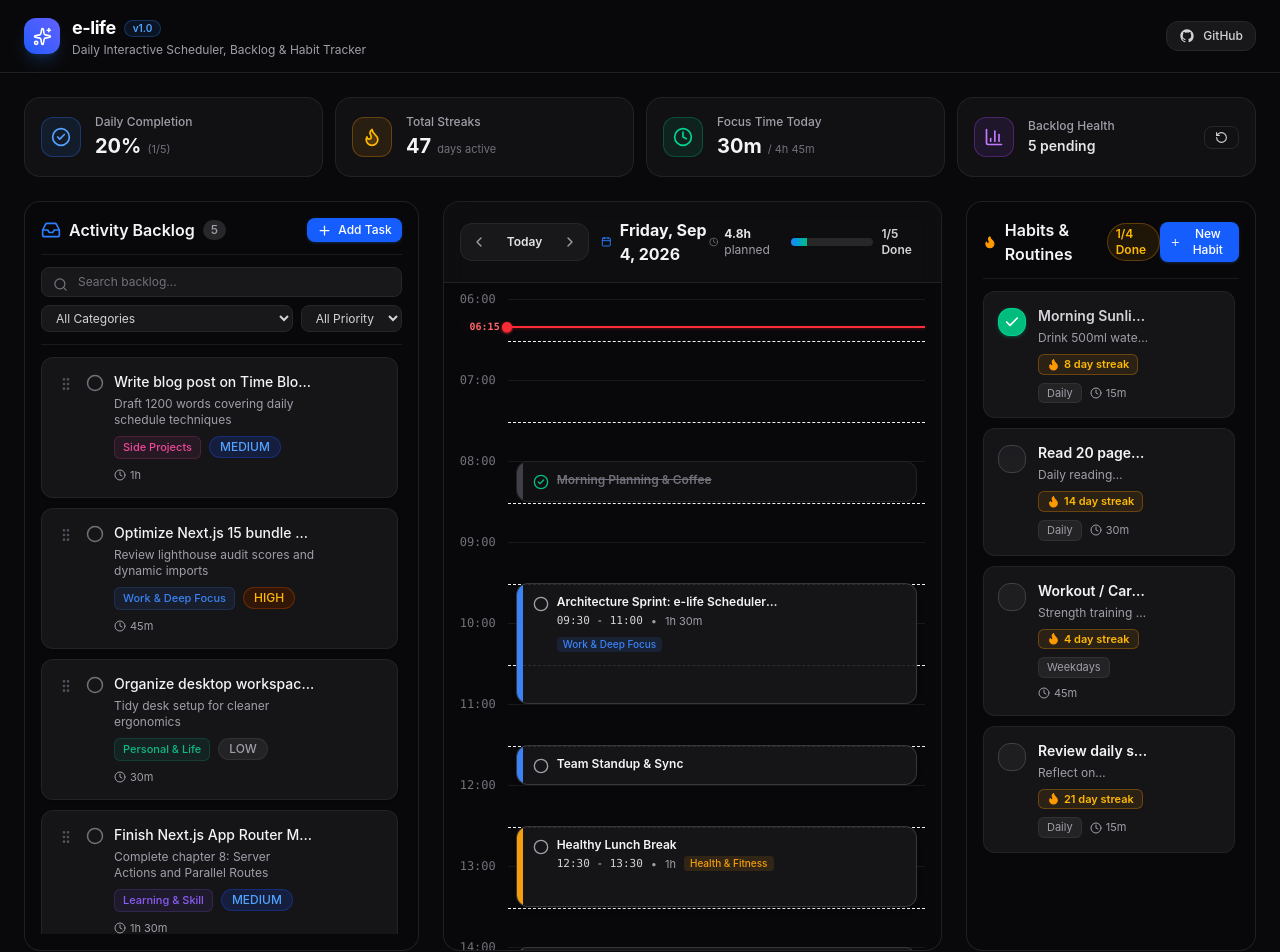
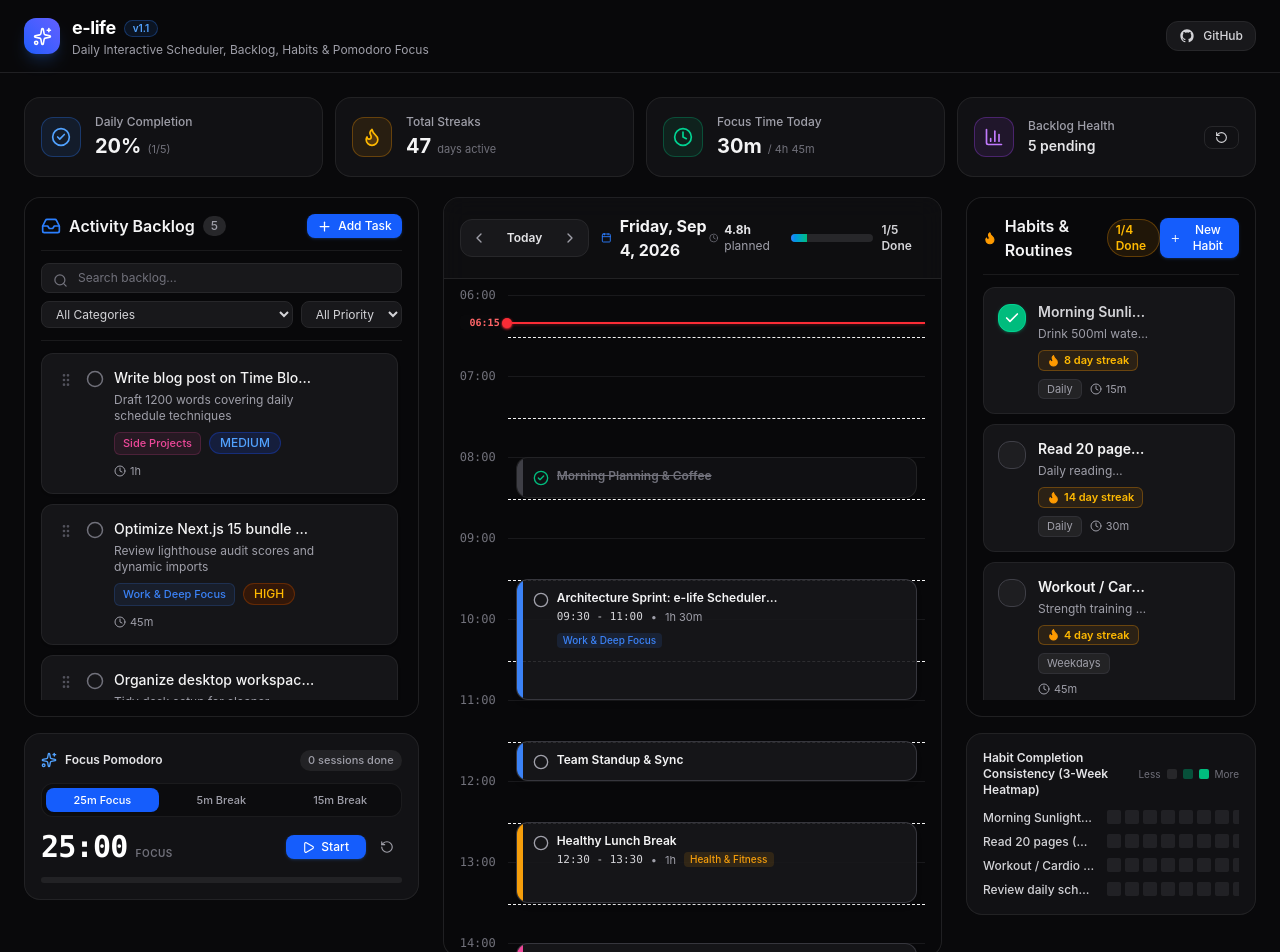
Before and after one commit to nawa316/e-life, a Next.js app: page / in a window 1280 px wide. Shown: the top 952 px of the page. Built offline with nearby package versions, Linux system fonts and the light colour scheme.

Commit message:
feat(focus): add deep focus pomodoro timer and 3-week habit streak heatmap

```diff
--- a/src/app/page.tsx
+++ b/src/app/page.tsx
@@ -14,13 +14,14 @@ import { ScheduleProvider, useSchedule } from "@/lib/store";
 import { DayTimeline } from "@/components/timeline/DayTimeline";
 import { BacklogDrawer } from "@/components/backlog/BacklogDrawer";
 import { HabitTracker } from "@/components/habits/HabitTracker";
+import { HabitHeatmap } from "@/components/habits/HabitHeatmap";
 import { AnalyticsOverview } from "@/components/stats/AnalyticsOverview";
+import { PomodoroTimer } from "@/components/timeline/PomodoroTimer";
 import { Task } from "@/lib/types";
-import { minutesToTime, timeToMinutes } from "@/lib/utils";
-import { Calendar, CheckSquare, Flame, Sparkles, LayoutGrid } from "lucide-react";
+import { Sparkles } from "lucide-react";
 
 function ScheduleApp() {
-  const { selectedDate, scheduleTask, tasks } = useSchedule();
+  const { selectedDate, scheduleTask, habits } = useSchedule();
   const [activeTask, setActiveTask] = useState<Task | null>(null);
   const [activeTab, setActiveTab] = useState<"planner" | "habits">("planner");
 
@@ -76,11 +77,11 @@ function ScheduleApp() {
               <div className="flex items-center gap-2">
                 <h1 className="text-lg font-bold tracking-tight text-white">e-life</h1>
                 <span className="text-[10px] font-semibold bg-blue-500/10 text-blue-400 border border-blue-500/30 px-2 py-0.2 rounded-full">
-                  v1.0
+                  v1.1
                 </span>
               </div>
               <p className="text-xs text-zinc-400">
-                Daily Interactive Scheduler, Backlog & Habit Tracker
+                Daily Interactive Scheduler, Backlog, Habits & Pomodoro Focus
               </p>
             </div>
           </div>
@@ -125,37 +126,43 @@ function ScheduleApp() {
         </header>
 
         {/* Main Content Area */}
-        <main className="flex-1 max-w-[1700px] w-full mx-auto p-4 md:p-6 space-y-6">
+        <main className="flex-1 max-w-[1700px] w-full mx-auto p-4 md:p-6 space-y-5">
           {/* Top Analytics Stats */}
           <AnalyticsOverview />
 
           {/* 3-Column Responsive Grid */}
           <div className="grid grid-cols-1 lg:grid-cols-12 gap-6 items-start">
-            {/* Left Column: Backlog Activity Drawer */}
+            {/* Left Column: Backlog Activity Drawer + Focus Pomodoro */}
             <div
-              className={`lg:col-span-4 h-[750px] ${
+              className={`lg:col-span-4 space-y-4 ${
                 activeTab === "habits" ? "hidden lg:block" : "block"
               }`}
             >
-              <BacklogDrawer />
+              <div className="h-[520px]">
+                <BacklogDrawer />
+              </div>
+              <PomodoroTimer />
             </div>
 
             {/* Center Column: Interactive Day Timeline */}
             <div
-              className={`lg:col-span-5 h-[750px] ${
+              className={`lg:col-span-5 h-[760px] ${
                 activeTab === "habits" ? "hidden lg:block" : "block"
               }`}
             >
               <DayTimeline startHour={6} endHour={23} />
             </div>
 
-            {/* Right Column: Habit Tracker & Routines */}
+            {/* Right Column: Habit Tracker & Consistency Heatmap */}
             <div
-              className={`lg:col-span-3 h-[750px] ${
+              className={`lg:col-span-3 space-y-4 ${
                 activeTab === "planner" ? "hidden lg:block" : "block"
               }`}
             >
-              <HabitTracker />
+              <div className="h-[520px]">
+                <HabitTracker />
+              </div>
+              <HabitHeatmap habits={habits} />
             </div>
           </div>
         </main>
--- /dev/null
+++ b/src/components/habits/HabitHeatmap.tsx
@@ -0,0 +1,72 @@
+"use client";
+
+import React from "react";
+import { Habit } from "@/lib/types";
+
+interface HabitHeatmapProps {
+  habits: Habit[];
+  daysToShow?: number;
+}
+
+export function HabitHeatmap({ habits, daysToShow = 21 }: HabitHeatmapProps) {
+  // Generate date list for last `daysToShow` days
+  const dates: { dateStr: string; dayNum: number; dayLabel: string }[] = [];
+  const today = new Date();
+
+  for (let i = daysToShow - 1; i >= 0; i--) {
+    const d = new Date(today);
+    d.setDate(d.getDate() - i);
+    const y = d.getFullYear();
+    const m = String(d.getMonth() + 1).padStart(2, "0");
+    const dayStr = String(d.getDate()).padStart(2, "0");
+    const dateStr = `${y}-${m}-${dayStr}`;
+
+    dates.push({
+      dateStr,
+      dayNum: d.getDate(),
+      dayLabel: d.toLocaleDateString("en-US", { weekday: "narrow" }),
+    });
+  }
+
+  return (
+    <div className="bg-zinc-900/60 border border-zinc-800/80 rounded-2xl p-4 backdrop-blur-md">
+      <div className="flex items-center justify-between mb-3">
+        <h4 className="text-xs font-semibold text-zinc-200">Habit Completion Consistency (3-Week Heatmap)</h4>
+        <div className="flex items-center gap-1.5 text-[10px] text-zinc-500">
+          <span>Less</span>
+          <span className="w-2.5 h-2.5 rounded-xs bg-zinc-800" />
+          <span className="w-2.5 h-2.5 rounded-xs bg-emerald-700/60" />
+          <span className="w-2.5 h-2.5 rounded-xs bg-emerald-500" />
+          <span>More</span>
+        </div>
+      </div>
+
+      <div className="space-y-2">
+        {habits.slice(0, 4).map((habit) => (
+          <div key={habit.id} className="flex items-center gap-3">
+            <span className="text-xs font-medium text-zinc-300 w-28 truncate shrink-0" title={habit.title}>
+              {habit.title}
+            </span>
+
+            <div className="flex items-center gap-1 flex-1 overflow-x-auto pb-0.5">
+              {dates.map((d) => {
+                const isCompleted = habit.completedDates.includes(d.dateStr);
+                return (
+                  <div
+                    key={d.dateStr}
+                    title={`${habit.title} on ${d.dateStr}: ${isCompleted ? "Completed" : "Missed"}`}
+                    className={`w-3.5 h-3.5 rounded-xs shrink-0 transition-colors ${
+                      isCompleted
+                        ? "bg-emerald-500 shadow-xs shadow-emerald-500/30"
+                        : "bg-zinc-800/80 hover:bg-zinc-700/80"
+                    }`}
+                  />
+                );
+              })}
+            </div>
+          </div>
+        ))}
+      </div>
+    </div>
+  );
+}
--- /dev/null
+++ b/src/components/timeline/PomodoroTimer.tsx
@@ -0,0 +1,163 @@
+"use client";
+
+import React, { useState, useEffect } from "react";
+import { Play, Pause, RotateCcw, Volume2, Sparkles, Coffee } from "lucide-react";
+import { Button } from "../ui/Button";
+import confetti from "canvas-confetti";
+
+type Mode = "focus" | "shortBreak" | "longBreak";
+
+const MODE_DURATIONS: Record<Mode, number> = {
+  focus: 25 * 60,
+  shortBreak: 5 * 60,
+  longBreak: 15 * 60,
+};
+
+export function PomodoroTimer() {
+  const [mode, setMode] = useState<Mode>("focus");
+  const [timeLeft, setTimeLeft] = useState<number>(MODE_DURATIONS.focus);
+  const [isRunning, setIsRunning] = useState<boolean>(false);
+  const [sessionsCompleted, setSessionsCompleted] = useState<number>(0);
+
+  useEffect(() => {
+    let timer: NodeJS.Timeout | null = null;
+
+    if (isRunning && timeLeft > 0) {
+      timer = setInterval(() => {
+        setTimeLeft((prev) => prev - 1);
+      }, 1000);
+    } else if (timeLeft === 0) {
+      setIsRunning(false);
+      if (mode === "focus") {
+        setSessionsCompleted((prev) => prev + 1);
+        try {
+          confetti({
+            particleCount: 50,
+            spread: 60,
+            origin: { y: 0.8 },
+          });
+        } catch (e) {
+          // ignore
+        }
+      }
+    }
+
+    return () => {
+      if (timer) clearInterval(timer);
+    };
+  }, [isRunning, timeLeft, mode]);
+
+  const switchMode = (newMode: Mode) => {
+    setMode(newMode);
+    setTimeLeft(MODE_DURATIONS[newMode]);
+    setIsRunning(false);
+  };
+
+  const resetTimer = () => {
+    setTimeLeft(MODE_DURATIONS[mode]);
+    setIsRunning(false);
+  };
+
+  const minutes = Math.floor(timeLeft / 60);
+  const seconds = timeLeft % 60;
+  const formattedTime = `${String(minutes).padStart(2, "0")}:${String(seconds).padStart(2, "0")}`;
+
+  const totalDuration = MODE_DURATIONS[mode];
+  const progressPercent = ((totalDuration - timeLeft) / totalDuration) * 100;
+
+  return (
+    <div className="bg-zinc-900/70 border border-zinc-800/80 rounded-2xl p-4 backdrop-blur-md">
+      <div className="flex items-center justify-between mb-3">
+        <div className="flex items-center gap-2">
+          <Sparkles className="text-blue-400" size={16} />
+          <h4 className="text-xs font-semibold text-zinc-200">Focus Pomodoro</h4>
+        </div>
+        <span className="text-[11px] font-medium text-zinc-400 bg-zinc-800/80 px-2 py-0.5 rounded-full">
+          {sessionsCompleted} sessions done
+        </span>
+      </div>
+
+      {/* Mode Buttons */}
+      <div className="grid grid-cols-3 gap-1.5 p-1 bg-zinc-950/60 rounded-xl mb-3 border border-zinc-800/60">
+        <button
+          onClick={() => switchMode("focus")}
+          className={`py-1 text-[11px] font-medium rounded-lg transition-all cursor-pointer ${
+            mode === "focus"
+              ? "bg-blue-600 text-white shadow-xs"
+              : "text-zinc-400 hover:text-zinc-200"
+          }`}
+        >
+          25m Focus
+        </button>
+        <button
+          onClick={() => switchMode("shortBreak")}
+          className={`py-1 text-[11px] font-medium rounded-lg transition-all cursor-pointer ${
+            mode === "shortBreak"
+              ? "bg-emerald-600 text-white shadow-xs"
+              : "text-zinc-400 hover:text-zinc-200"
+          }`}
+        >
+          5m Break
+        </button>
+        <button
+          onClick={() => switchMode("longBreak")}
+          className={`py-1 text-[11px] font-medium rounded-lg transition-all cursor-pointer ${
+            mode === "longBreak"
+              ? "bg-purple-600 text-white shadow-xs"
+              : "text-zinc-400 hover:text-zinc-200"
+          }`}
+        >
+          15m Break
+        </button>
+      </div>
+
+      {/* Timer Display & Controls */}
+      <div className="flex items-center justify-between">
+        <div className="flex items-baseline gap-2">
+          <span className="text-3xl font-mono font-bold tracking-tight text-white">
+            {formattedTime}
+          </span>
+          <span className="text-[10px] uppercase font-semibold text-zinc-500 tracking-wider">
+            {mode}
+          </span>
+        </div>
+
+        <div className="flex items-center gap-1.5">
+          <Button
+            size="sm"
+            variant={isRunning ? "secondary" : "primary"}
+            onClick={() => setIsRunning(!isRunning)}
+            className="w-20"
+          >
+            {isRunning ? (
+              <>
+                <Pause size={13} /> Pause
+              </>
+            ) : (
+              <>
+                <Play size={13} /> Start
+              </>
+            )}
+          </Button>
+          <Button size="icon" variant="ghost" onClick={resetTimer} title="Reset Timer">
+            <RotateCcw size={14} />
+          </Button>
+        </div>
+      </div>
+
+      {/* Progress Bar */}
+      <div className="w-full bg-zinc-800/80 h-1.5 rounded-full mt-3 overflow-hidden">
+        <div
+          className={`h-full transition-all duration-300 ${
+            mode === "focus"
+              ? "bg-blue-500"
+              : mode === "shortBreak"
+              ? "bg-emerald-500"
+              : "bg-purple-500"
+          }`}
+          style={{ width: `${progressPercent}%` }}
+        />
+      </div>
+    </div>
+  );
+}
```
